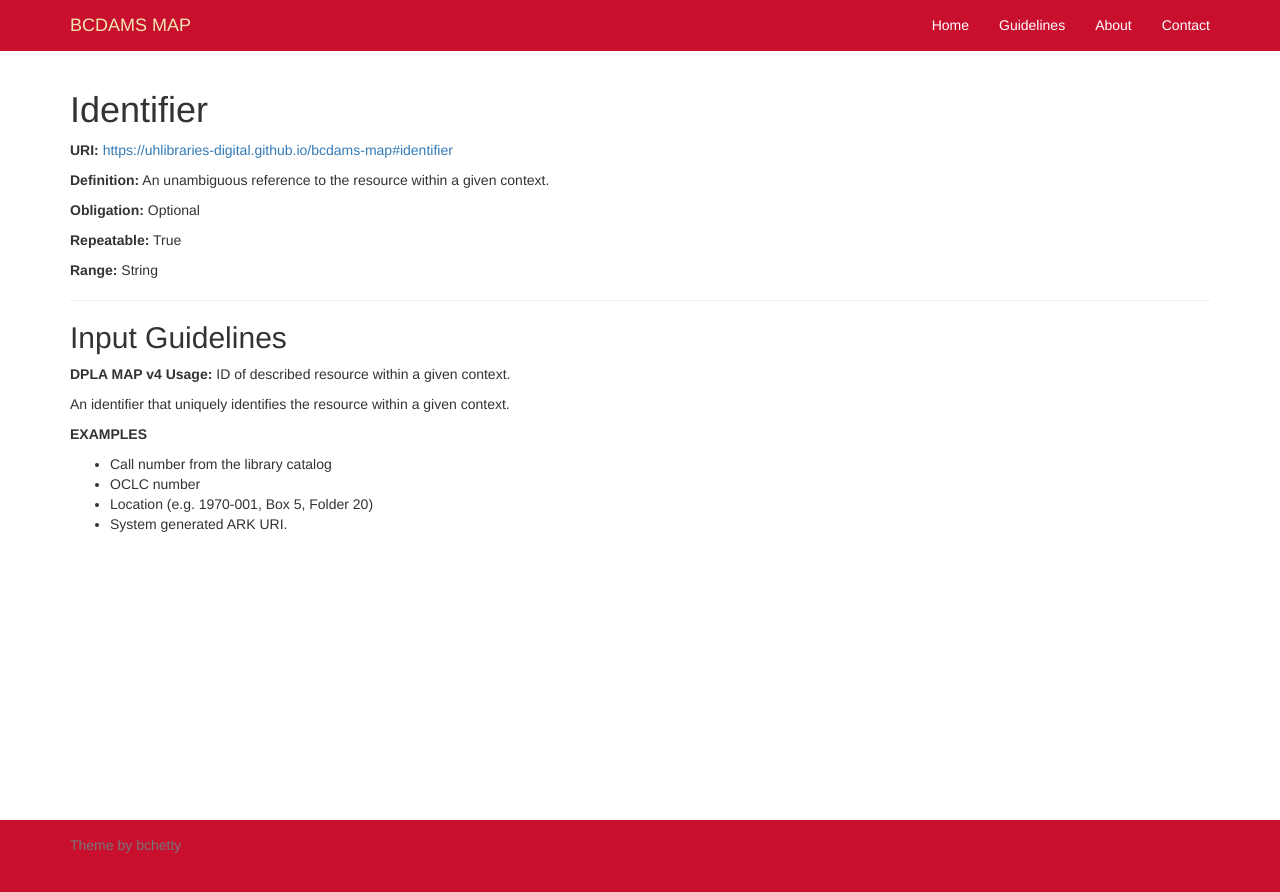
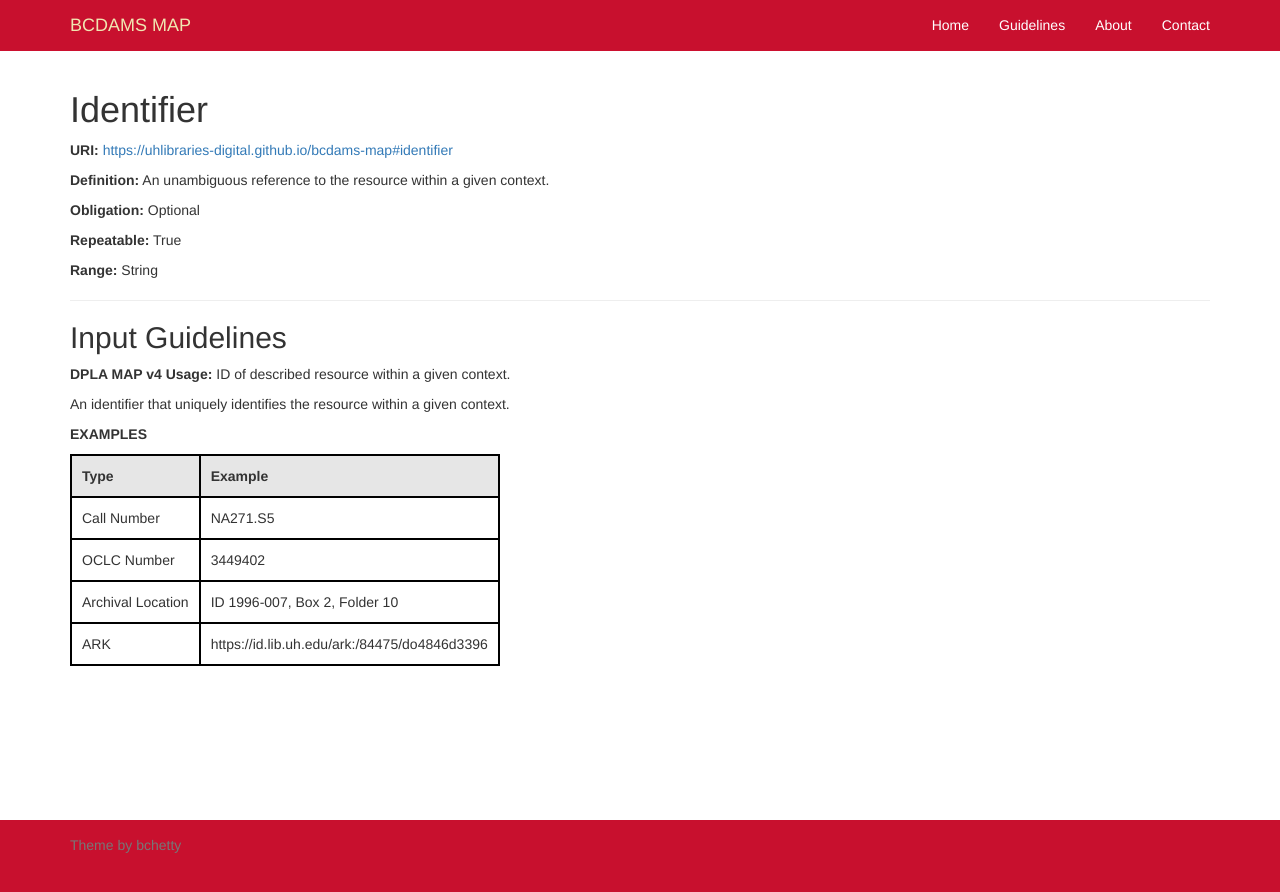
Before and after one commit to uhlibraries-digital/bcdams-map, a Jekyll site: the page built from guidelines/identifier.md, in a window 1280 px wide. Shown: the top 892 px of the page. Built offline with Jekyll 4.4.1, drawn with Linux system fonts in a browser that asks for light colours; nearby versions of some CDN libraries; comment, search, counter and statistics services are not loaded.

Commit message:
update identifier guidelines

```diff
--- a/guidelines/identifier.md
+++ b/guidelines/identifier.md
@@ -12,7 +12,10 @@ comments: false
 An identifier that uniquely identifies the resource within a given context.
 
 __EXAMPLES__
-- Call number from the library catalog
-- OCLC number
-- Location (e.g. 1970-001, Box 5, Folder 20)
-- System generated ARK URI.
+
+Type | Example
+-----|-----
+Call Number | NA271.S5
+OCLC Number | 3449402
+Archival Location | ID 1996-007, Box 2, Folder 10
+ARK | https://id.lib.uh.edu/ark:/84475/do4846d3396
```
